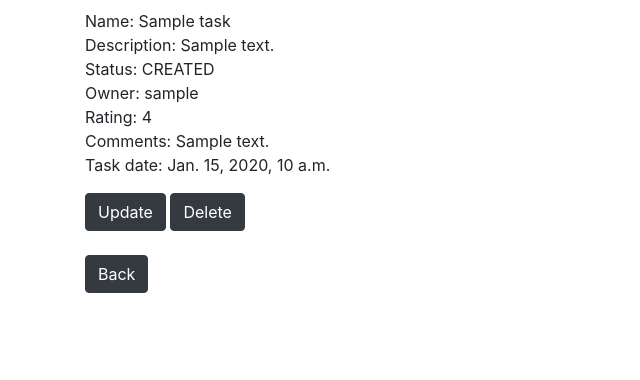
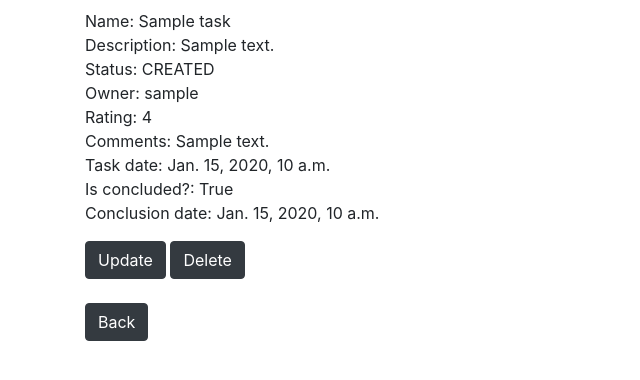
Before and after one commit to ClaudioSiervi/asdf_list, a Django app: page /tasks/00000000-0000-0000-0000-000000000001/detail/ in a window 1280 px wide. Shown: the part 159-539 px from the top of the page, without its empty margins (0-640 px from the left). Run offline with Django 3.2, Linux system fonts and the light colour scheme; tables that the repository leaves empty hold one stand-in row (values such as "Sample post"); some libraries are stand-ins or nearby versions.

Commit message:
html:add tag is_concluded in task detail

```diff
--- a/task_list/templates/task_list/task_detail.html
+++ b/task_list/templates/task_list/task_detail.html
@@ -12,6 +12,8 @@
     <div>Rating: {{task.rating}}</div>
     <div>Comments: {{task.comments}}</div>
     <div>Task date: {{task.task_date_time}}</div>
+    <div>Is concluded?: {{task.is_concluded}}</div>
+    <div>Conclusion date: {{task.conclusion_date}}</div>
   </div>
 </form>
 
```
